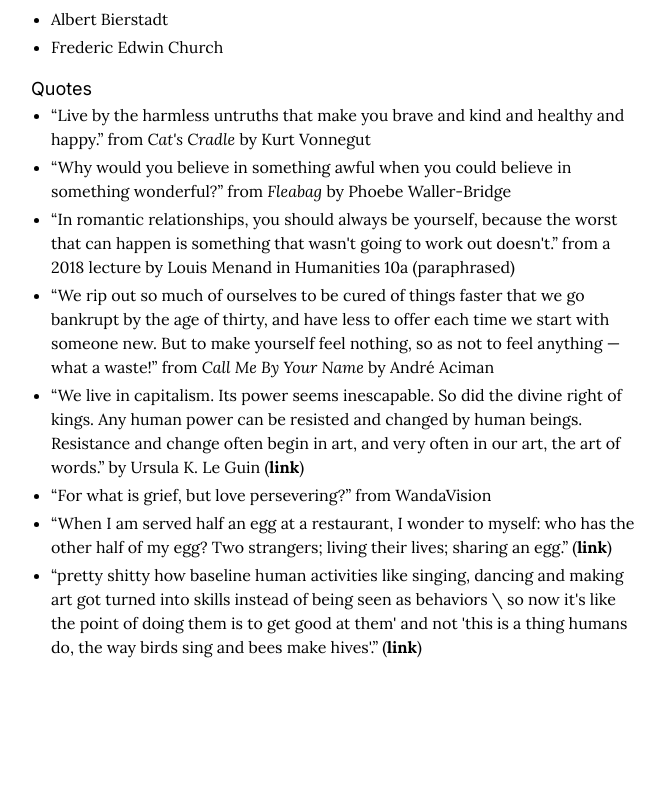
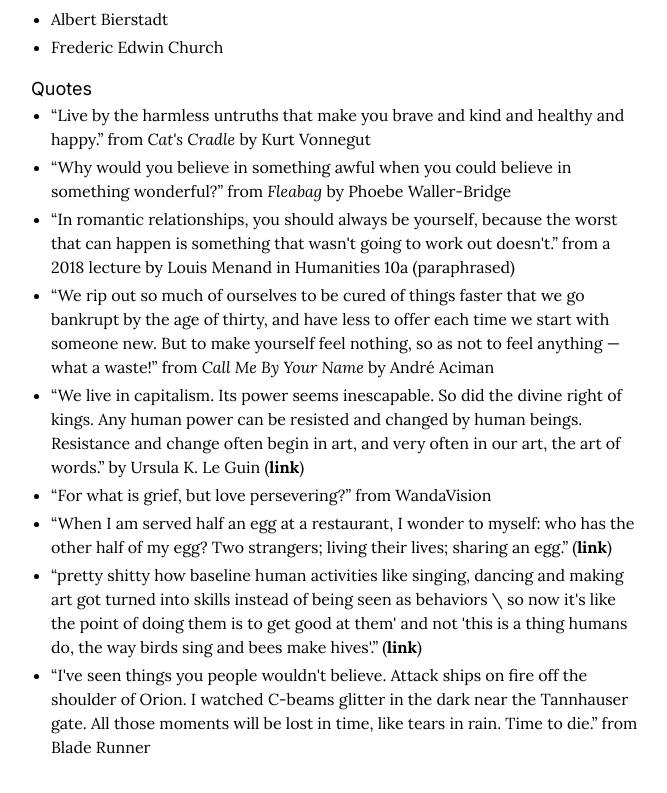
Before and after one commit to robwalkerhi/robwalkerhi.github.io, a SvelteKit app: page /keepsakes in a window 1280 px wide. Shown: the part 1353-2146 px from the top of the page, without its empty margins (305-972 px from the left). Before the commit the page ends 2060 px from the top, so only its background shows below. Built offline with nearby package versions, Linux system fonts and the light colour scheme.

Commit message:
Add tears in rain monologue quote

```diff
--- a/src/routes/Tree.svelte
+++ b/src/routes/Tree.svelte
@@ -4,9 +4,6 @@
 
   let defaultRingId = 1000;
 	let currentRingId = $state(defaultRingId);
-
-  let ringHoverStrokeWidth = 6.0;
-  let ringHoverOpacity = 0.2;
 
 	function onMouseOver(e) {
     if (currentRingId === defaultRingId) {
@@ -19,7 +16,7 @@
     if (currentRingId === parseInt(e.target.id)) {
       currentRingId = defaultRingId;
     }
-	}
+  }
 </script>
 
 <div>
--- a/src/routes/keepsakes/+page.svelte
+++ b/src/routes/keepsakes/+page.svelte
@@ -113,6 +113,7 @@
 				<Keepsake item='<q>For what is grief, but love persevering?</q> from WandaVision' rationale="TODO" />
 				<Keepsake item='<q>When I am served half an egg at a restaurant, I wonder to myself: who has the other half of my egg? Two strangers; living their lives; sharing an egg.</q> (<a class="font-bold" href="https://x.com/Junferno/status/1841070931336445993">link</a>)' rationale="TODO" />
 				<Keepsake item='<q>pretty shitty how baseline human activities like singing, dancing and making art got turned into skills instead of being seen as behaviors \ so now it&#39;s like the point of doing them is to get good at them&#39; and not &#39;this is a thing humans do, the way birds sing and bees make hives&#39;.</q> (<a class="font-bold" href="https://x.com/rubycumulous/status/1388581085605474306">link</a>)' rationale="TODO" />
+				<Keepsake item='<q>I&#39;ve seen things you people wouldn&#39;t believe. Attack ships on fire off the shoulder of Orion. I watched C-beams glitter in the dark near the Tannhauser gate. All those moments will be lost in time, like tears in rain. Time to die.</q> from Blade Runner' rationale="TODO" />
 			</ul>
 		</div>
 	</div>
```
